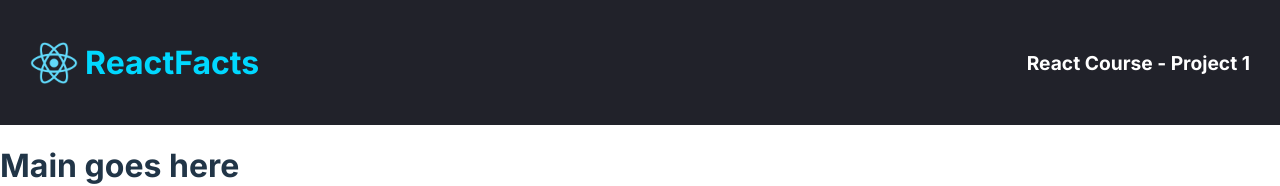
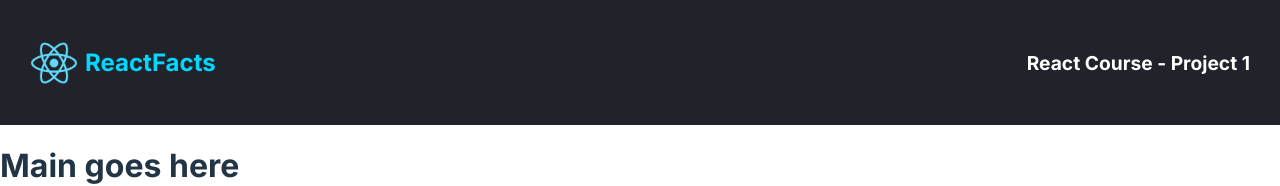
Before and after one commit to Davsan88/react-facts, a React (Vite) app: page / in a window 1280 px wide. Shown: the top 186 px of the page. Built offline with nearby package versions, Linux system fonts and the light colour scheme.

Commit message:
Update Navbar.jsx

```diff
--- a/src/components/Navbar.jsx
+++ b/src/components/Navbar.jsx
@@ -3,13 +3,13 @@ import '../App.css'
 
 const Navbar = () => {
   return (
-    <div className="navBarDiv">
+    <nav className="navBarDiv">
       <div>
         <img src="/logo512.png" alt="React logo"/>
         <h1>ReactFacts</h1>
       </div>
       <h3>React Course - Project 1</h3>
-    </div>
+    </nav>
   )
 }
 
```
